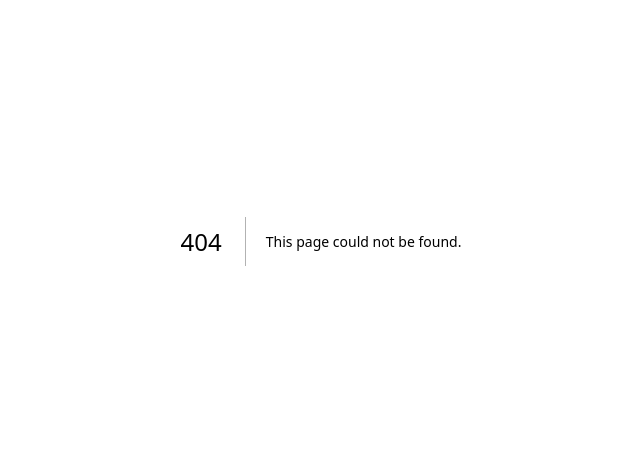
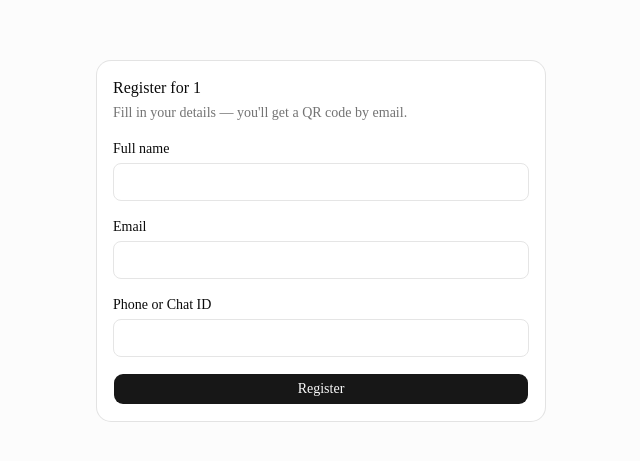
Before and after one commit to byondr-co/eventgate, a Next.js app in the folder frontend/: page /e/1/1/register in a window 1280 px wide. Before the commit this address had no page. Shown: the part 159-620 px from the top of the page, without its empty margins (319-959 px from the left). Built offline with nearby package versions, Linux system fonts and the light colour scheme; no server answers.

Commit message:
feat(frontend): add public registration form + success page (EN+KM)

```diff
--- /dev/null
+++ b/frontend/app/(public)/e/[orgSlug]/[eventSlug]/register/page.tsx
@@ -0,0 +1,34 @@
+import { RegistrationForm } from "@/components/guests/registration-form";
+import { API_BASE } from "@/lib/api";
+
+type Props = { params: Promise<{ orgSlug: string; eventSlug: string }> };
+
+async function loadEvent(orgSlug: string, eventSlug: string): Promise<{ name: string } | null> {
+  // Public unauthenticated load — backend's authenticated endpoint may 401/404 here.
+  // We accept failure and fall back to using the slug as the title.
+  try {
+    const res = await fetch(`${API_BASE}/api/v1/orgs/${orgSlug}/events/${eventSlug}/`, {
+      cache: "no-store",
+    });
+    if (!res.ok) return null;
+    return res.json();
+  } catch {
+    return null;
+  }
+}
+
+export default async function RegisterPage({ params }: Props) {
+  const { orgSlug, eventSlug } = await params;
+  const event = await loadEvent(orgSlug, eventSlug);
+  return (
+    <main className="min-h-screen flex items-center justify-center bg-muted/30 p-6">
+      <div className="w-full max-w-md">
+        <RegistrationForm
+          orgSlug={orgSlug}
+          eventSlug={eventSlug}
+          eventName={event?.name ?? eventSlug}
+        />
+      </div>
+    </main>
+  );
+}
--- /dev/null
+++ b/frontend/app/(public)/e/[orgSlug]/[eventSlug]/registered/[guestId]/page.tsx
@@ -0,0 +1,11 @@
+import { RegistrationSuccess } from "@/components/guests/registration-success";
+
+export default function RegisteredPage() {
+  return (
+    <main className="min-h-screen flex items-center justify-center bg-muted/30 p-6">
+      <div className="w-full max-w-md">
+        <RegistrationSuccess />
+      </div>
+    </main>
+  );
+}
--- /dev/null
+++ b/frontend/components/guests/registration-form.tsx
@@ -0,0 +1,75 @@
+"use client";
+
+import { useRouter } from "next/navigation";
+import { useTranslations } from "next-intl";
+import { useState } from "react";
+
+import { Button } from "@/components/ui/button";
+import { Card, CardContent, CardDescription, CardHeader, CardTitle } from "@/components/ui/card";
+import { useRegisterPublic } from "@/lib/guests";
+
+type Props = { orgSlug: string; eventSlug: string; eventName: string };
+
+export function RegistrationForm({ orgSlug, eventSlug, eventName }: Props) {
+  const t = useTranslations("register");
+  const router = useRouter();
+  const register = useRegisterPublic(orgSlug, eventSlug);
+  const [form, setForm] = useState({ name: "", email: "", phone_or_chat: "" });
+  const [error, setError] = useState<string | null>(null);
+
+  const onSubmit = async (e: React.FormEvent) => {
+    e.preventDefault();
+    setError(null);
+    try {
+      const { guest_id } = await register.mutateAsync(form);
+      router.push(`/e/${orgSlug}/${eventSlug}/registered/${guest_id}`);
+    } catch (err) {
+      setError((err as Error).message);
+    }
+  };
+
+  return (
+    <Card>
+      <CardHeader>
+        <CardTitle>{t("title", { eventName })}</CardTitle>
+        <CardDescription>{t("subtitle")}</CardDescription>
+      </CardHeader>
+      <CardContent>
+        <form onSubmit={onSubmit} className="space-y-4">
+          <label className="block">
+            <span className="text-sm font-medium">{t("field_name")}</span>
+            <input
+              required
+              value={form.name}
+              onChange={(e) => setForm({ ...form, name: e.target.value })}
+              className="mt-1 w-full rounded-md border border-input bg-background px-3 py-2 text-sm"
+            />
+          </label>
+          <label className="block">
+            <span className="text-sm font-medium">{t("field_email")}</span>
+            <input
+              required
+              type="email"
+              value={form.email}
+              onChange={(e) => setForm({ ...form, email: e.target.value })}
+              className="mt-1 w-full rounded-md border border-input bg-background px-3 py-2 text-sm"
+            />
+          </label>
+          <label className="block">
+            <span className="text-sm font-medium">{t("field_phone")}</span>
+            <input
+              required
+              value={form.phone_or_chat}
+              onChange={(e) => setForm({ ...form, phone_or_chat: e.target.value })}
+              className="mt-1 w-full rounded-md border border-input bg-background px-3 py-2 text-sm"
+            />
+          </label>
+          <Button type="submit" className="w-full" disabled={register.isPending}>
+            {register.isPending ? t("submitting") : t("submit")}
+          </Button>
+          {error && <p className="text-sm text-destructive">{error}</p>}
+        </form>
+      </CardContent>
+    </Card>
+  );
+}
--- /dev/null
+++ b/frontend/components/guests/registration-success.tsx
@@ -0,0 +1,20 @@
+"use client";
+
+import { useTranslations } from "next-intl";
+
+import { Card, CardContent, CardDescription, CardHeader, CardTitle } from "@/components/ui/card";
+
+export function RegistrationSuccess() {
+  const t = useTranslations("register");
+  return (
+    <Card>
+      <CardHeader>
+        <CardTitle>{t("success_title")}</CardTitle>
+        <CardDescription>{t("success_email_note")}</CardDescription>
+      </CardHeader>
+      <CardContent>
+        <p className="text-sm text-muted-foreground">{t("success_check_spam")}</p>
+      </CardContent>
+    </Card>
+  );
+}
--- a/frontend/middleware.ts
+++ b/frontend/middleware.ts
@@ -7,7 +7,8 @@ export function middleware(req: NextRequest) {
   const { pathname } = req.nextUrl;
   const isPublic =
     PUBLIC_PATHS.some((p) => pathname === p || pathname.startsWith(`${p}/`)) ||
-    pathname.startsWith(INVITE_PREFIX);
+    pathname.startsWith(INVITE_PREFIX) ||
+    pathname.startsWith("/e/");
 
   const hasAccess = req.cookies.get("eventgate_access");
   if (!hasAccess && !isPublic) {
```
